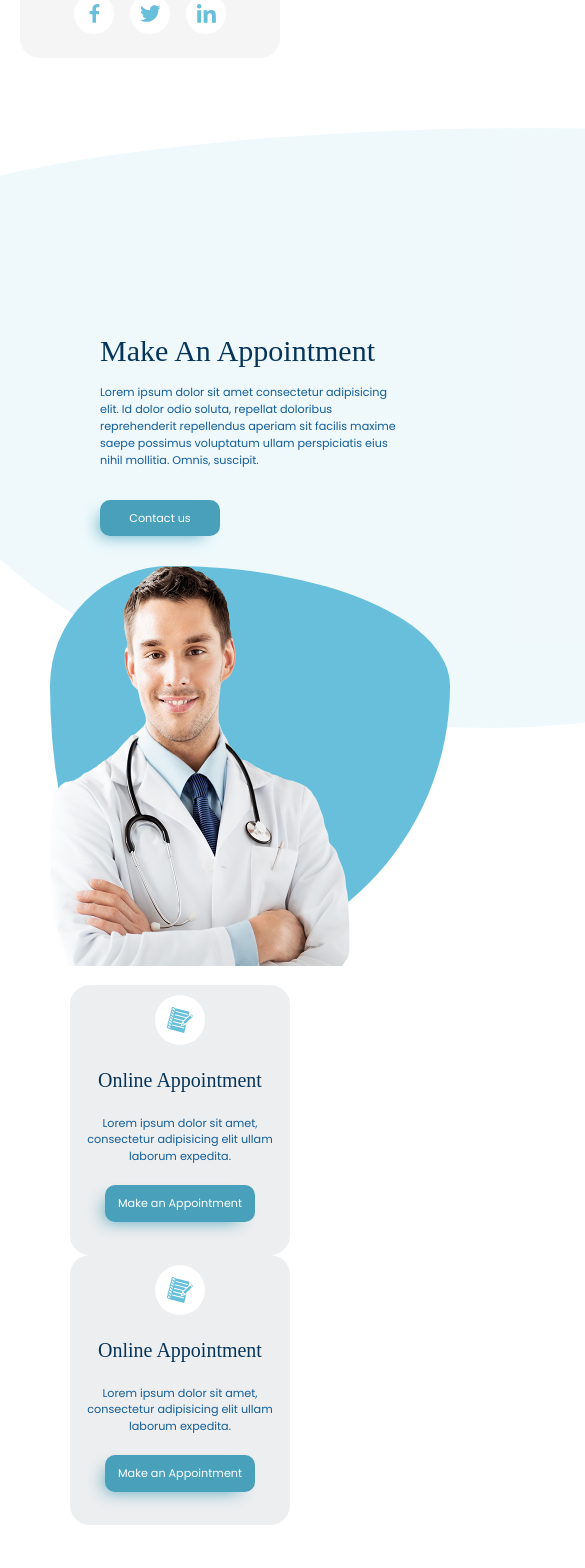
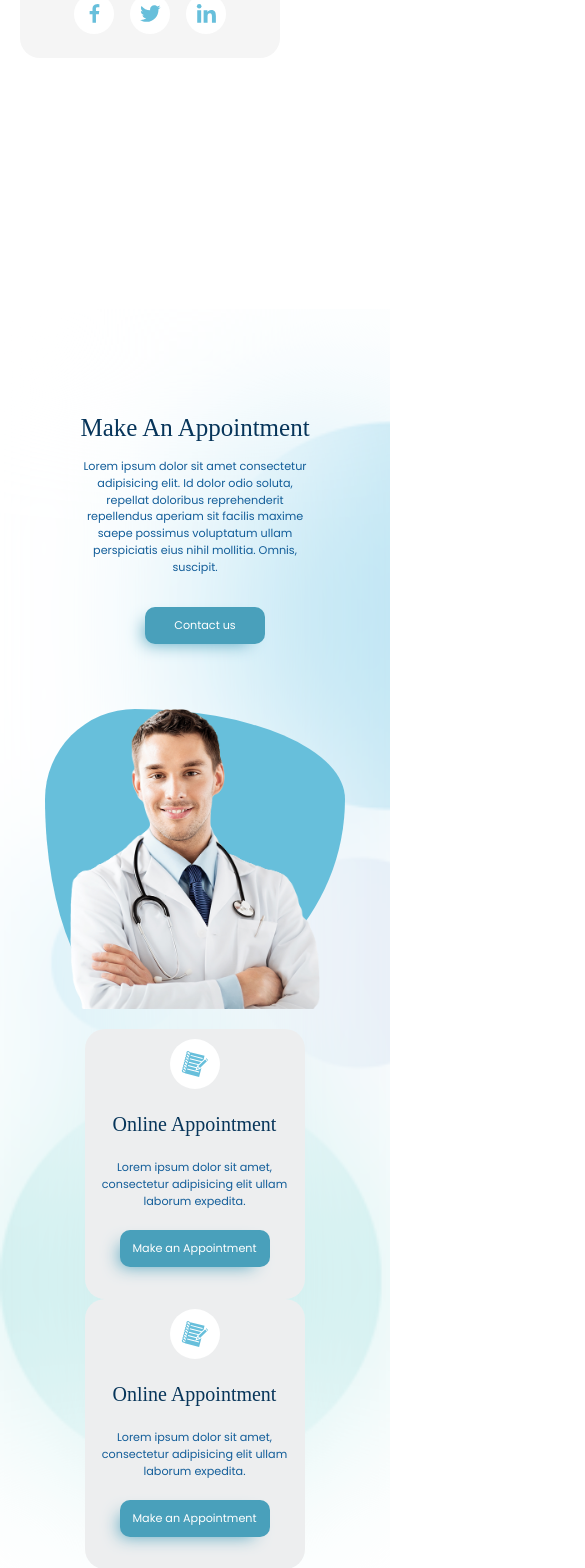
Before and after one commit to SmilingWitch/clinic, a React (Vite) app: page / in a window 390 px wide. Shown: the part 3420-4988 px from the top of the page, 585 px wide, since content can reach past the window. Built offline with nearby package versions, Linux system fonts and the light colour scheme; the HTML template or start-up script is replaced by a standard one; a web font is replaced by a local one.

Commit message:
feat: make appointment responsive

```diff
--- a/src/components/appointment/Appointment.css
+++ b/src/components/appointment/Appointment.css
@@ -24,8 +24,16 @@
 .app{
     position: relative;
     width: 100%;
-    min-height: 100vh;
-
+    height: 150vh;
+    background-image: url("./background.png");
+    background-size: cover;
+}
+.background{
+    position: absolute;
+    width: 100%;
+    height: 150vh;
+    background: rgba(255, 255, 255,0.4);
+    backdrop-filter: blur(90px);
 }
 .appGrid{
     position: relative;
@@ -98,28 +106,47 @@
     z-index: -1;
     border-radius:53% 47% 51% 49% / 21% 15% 85% 79%  ;
 }
-.circle4{
-    position: absolute;
-    width: 400px;
-    height: 400px;
-    z-index: -1;
-    background: var(--blue1);
-    border-radius: 64% 36% 51% 49% / 60% 42% 58% 40%  ;
-}
-.circle5{
-    position: absolute;
-    width: 450px;
-    height: 400px;
-    z-index: -1;
-    background: var(--blue2T2);
-    border-radius: 46% 54% 26% 74% / 57% 42% 58% 43% ;
-}
 .planGrid{
     position: relative;
-    width: 40% ;
-    margin: 0 auto;
+    width: 90%;
     margin-bottom: 30px;
     display:grid;
     place-content: center;
-    grid-template-columns: repeat(auto-fit, minmax(250px, 1fr));
+    margin: 0 auto;
+    grid-template-columns: repeat(auto-fill, minmax(250px, 1fr));
 }
+@media(max-width: 942px){
+    .appHeader{
+        font-size: 25px;
+    }
+    .appGrid{
+        display: block;
+    }
+    .appInfoBx{
+        text-align: center;
+    }
+    .btnBx3{
+        margin: 0 auto;
+    }
+}
+@media(max-width: 598px){
+    .appInfo{
+        min-height: 400px;
+    }
+    .circleImg1{
+        width: 300px;
+        height: 300px;
+        display: flex;
+        align-items: flex-end;
+        justify-content: center;
+    }
+    .appImg{
+        width: 250px;
+        height: 300px;
+    }
+    .planGrid{
+        top: 20px;
+        width: 221px;
+        grid-template-columns: repeat(auto-fill, minmax(200px, 1fr));
+    }
+}
--- a/src/components/appointment/Appointment.tsx
+++ b/src/components/appointment/Appointment.tsx
@@ -7,6 +7,7 @@ function Appointment() {
     return (
        <div className="app">
             <div className="appGrid">
+                <div className="background"></div>
                 <div className="appInfo">
                     <div className="appInfoBx">
                         <div className="appHeader">
@@ -19,7 +20,7 @@ function Appointment() {
                             <Button name = "Contact us"/>
                         </div>
                     </div>
-                    <div className="circleImg2"></div>
+                    {/*<div className="circleImg2"></div>*/}
                 </div>
                 <div className="sideImg">
                     <div className="circleImg1">
```
Also changed, not shown: src/components/appointment/background.png (added).
